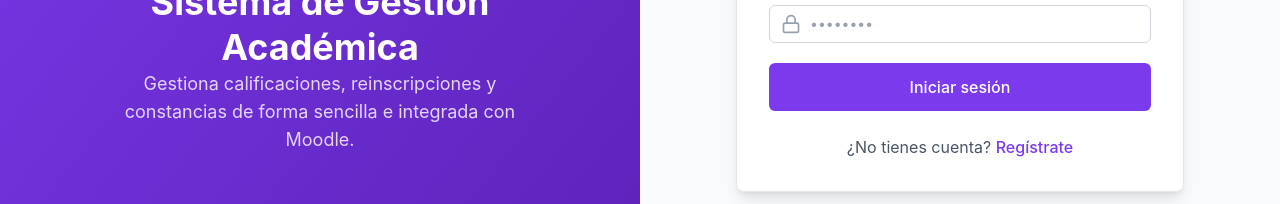
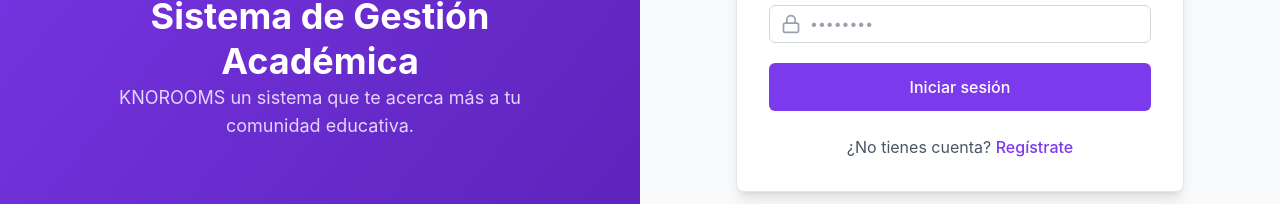
Before and after one commit to santicodevv/MODDLE, a React (Vite) app in the folder frontend/: page / in a window 1280 px wide. Shown: the part 419-623 px from the top of the page. Built offline with nearby package versions, Linux system fonts and the light colour scheme; no server answers.

Commit message:
feat: add AuthLayout component to wrap authentication pages with branding and layout.

```diff
--- a/frontend/src/components/layout/AuthLayout.tsx
+++ b/frontend/src/components/layout/AuthLayout.tsx
@@ -30,8 +30,7 @@ export function AuthLayout() {
               Académica
             </h1>
             <p className="text-lg text-blue-100 max-w-md text-center">
-              Gestiona calificaciones, reinscripciones y constancias de forma
-              sencilla e integrada con Moodle.
+              KNOROOMS un sistema que te acerca más a tu comunidad educativa.
             </p>
           </div>
         </div>
```
